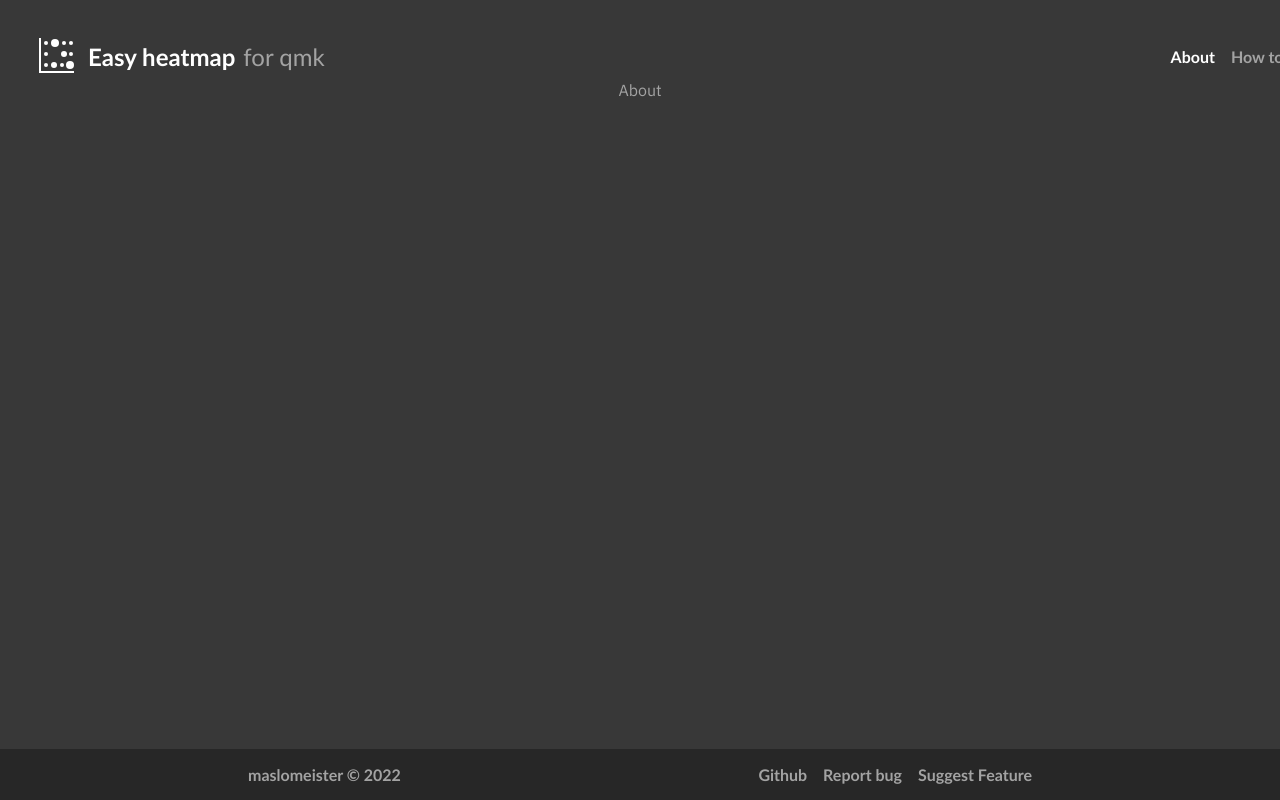
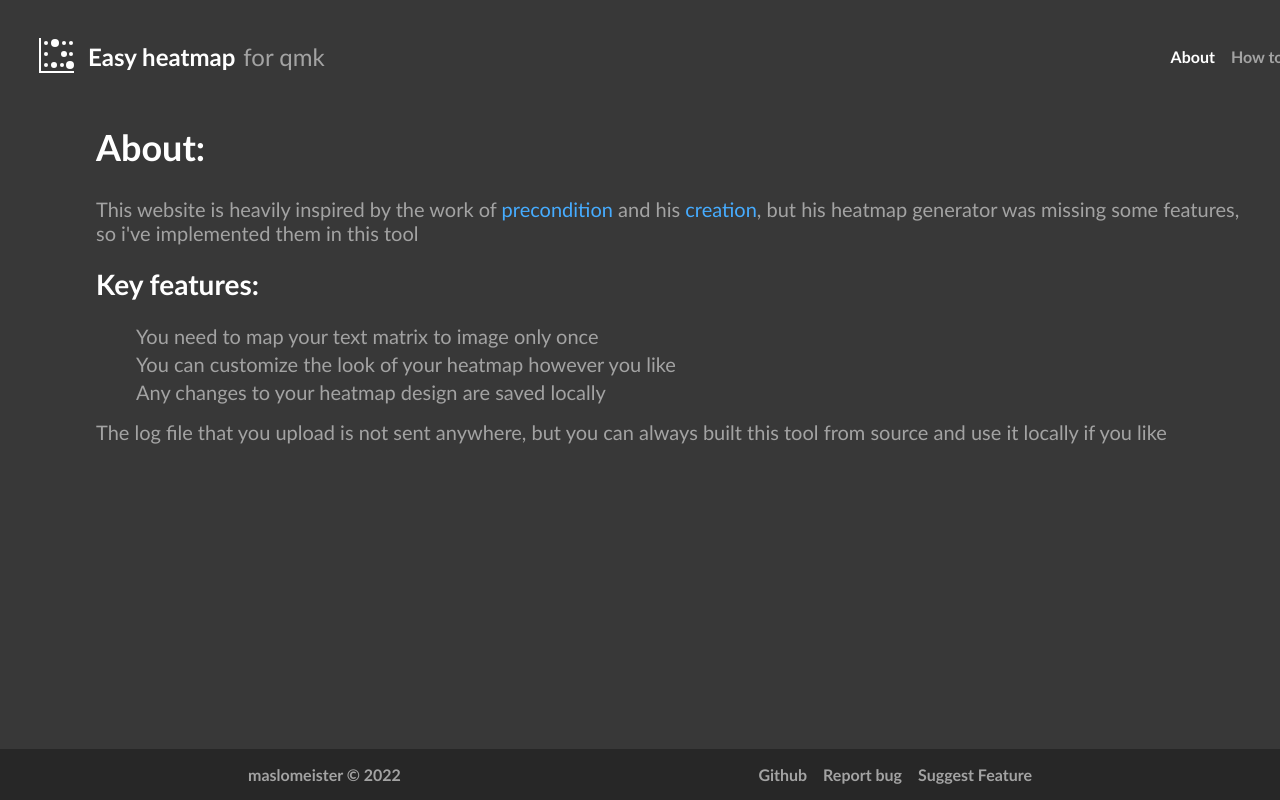
Before and after one commit to maslomeister/easyheatmap, a React (Vite) app: page /about in a window 1280 px wide. Shown: the top 800 px of the page. Built offline with nearby package versions, Linux system fonts and the light colour scheme; a web font is replaced by a local one.

Commit message:
feat: about page

```diff
--- a/src/pages/about/about.module.scss
+++ b/src/pages/about/about.module.scss
@@ -0,0 +1,7 @@
+.about {
+	margin: 0 auto;
+	padding: 0 64px;
+	text-align: start;
+	width: 100%;
+	width: 1280px;
+}
--- a/src/pages/about/about.tsx
+++ b/src/pages/about/about.tsx
@@ -1,3 +1,39 @@
+import styles from "./about.module.scss";
+
 export function About() {
-	return <div>About</div>;
+	return (
+		<div className={styles.about}>
+			<section>
+				<h1>About:</h1>
+				<p>
+					This website is heavily inspired by the work of{" "}
+					<a className="span-link" href={"https://github.com/precondition"}>
+						precondition
+					</a>{" "}
+					and his{" "}
+					<a
+						className="span-link"
+						href={"https://precondition.github.io/qmk-heatmap"}
+					>
+						{" "}
+						creation
+					</a>
+					, but his heatmap generator was missing some features, so i&apos;ve
+					implemented them in this tool
+				</p>
+				<br />
+				<h2>Key features:</h2>
+				<ul>
+					<p>You need to map your text matrix to image only once</p>
+					<p>You can customize the look of your heatmap however you like</p>
+					<p>Any changes to your heatmap design are saved locally</p>
+				</ul>
+
+				<p>
+					The log file that you upload is not sent anywhere, but you can always
+					built this tool from source and use it locally if you like
+				</p>
+			</section>
+		</div>
+	);
 }
```
